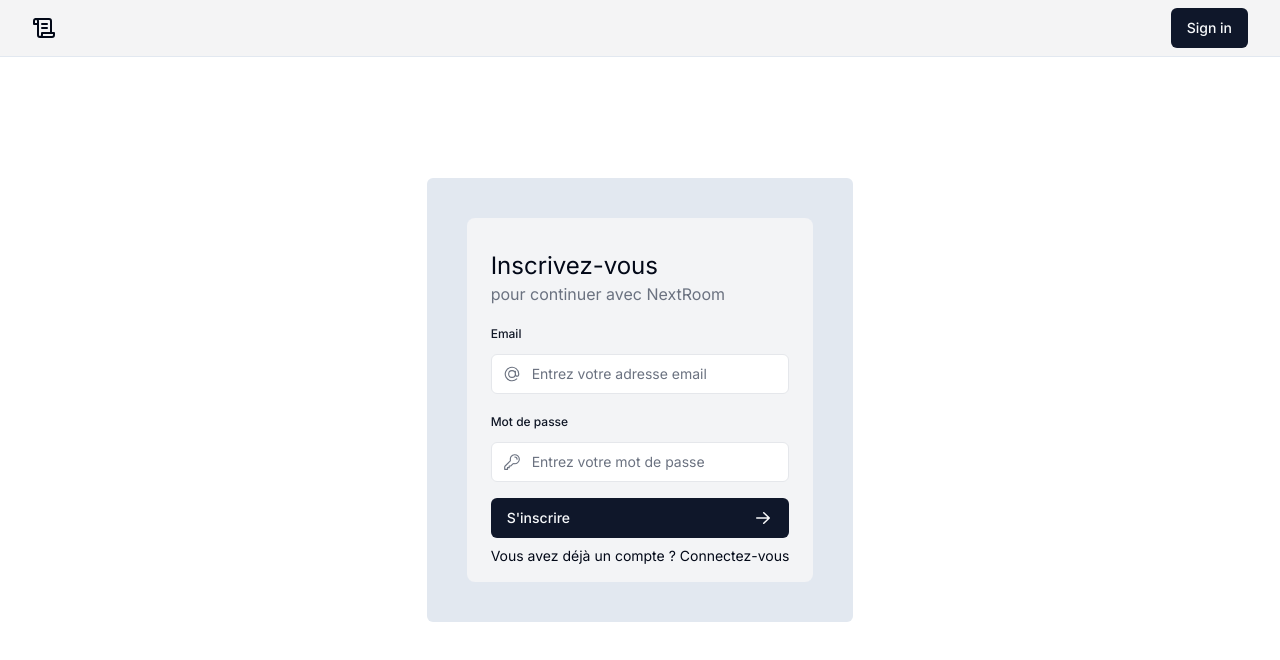
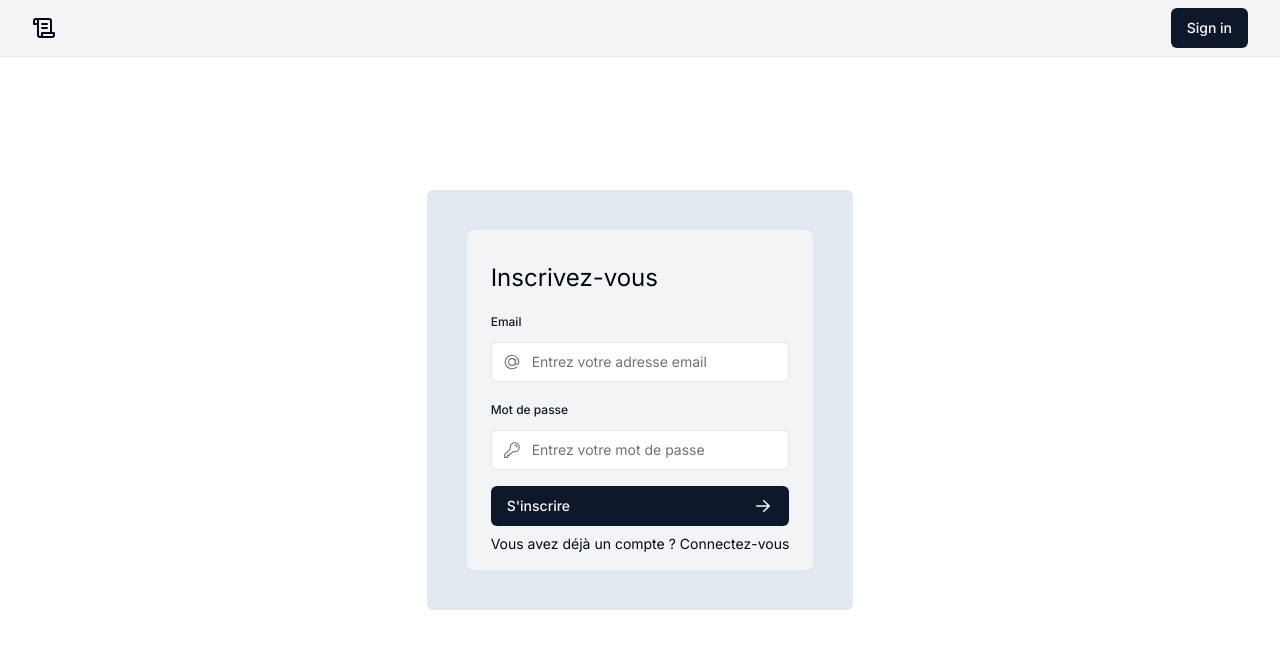
Before and after one commit to karam131/StageTracker_EFREI-AdvancedProgramming, a Next.js app: page /sign-up in a window 1280 px wide. Shown: the top 660 px of the page. Built offline with nearby package versions, Linux system fonts and the light colour scheme.

Commit message:
ui mini modif

```diff
--- a/app/(dashboard)/dashboard/page.tsx
+++ b/app/(dashboard)/dashboard/page.tsx
@@ -2,7 +2,7 @@ import React from 'react'
 
 const pages = () => {
   return (
-    <div className='h-full w-full'>
+    <div className='h-full w-full pt-[57px]'>
       <h1>Pages</h1>
     </div>
   )
--- a/components/form/SignInForm.tsx
+++ b/components/form/SignInForm.tsx
@@ -22,7 +22,6 @@ export default function LoginForm() {
         <h1 className={`text-2xl`}>
           Connectez-vous
         </h1>
-        <p className='mb-4 text-gray-500'>pour continuer avec NextRoom</p>
         <div className="w-full">
           <div>
             <label
--- a/components/form/SignUpForm.tsx
+++ b/components/form/SignUpForm.tsx
@@ -20,7 +20,6 @@ export default function RegisterForm() {
     <form action={dispatch} className="space-y-3">
       <div className="flex-1 rounded-lg bg-gray-100 px-6 pb-4 pt-8">
         <h1 className={` text-2xl`}>Inscrivez-vous</h1>
-        <p className="mb-4 text-gray-500">pour continuer avec NextRoom</p>
         <div className="w-full">
           <div>
             <label
```
